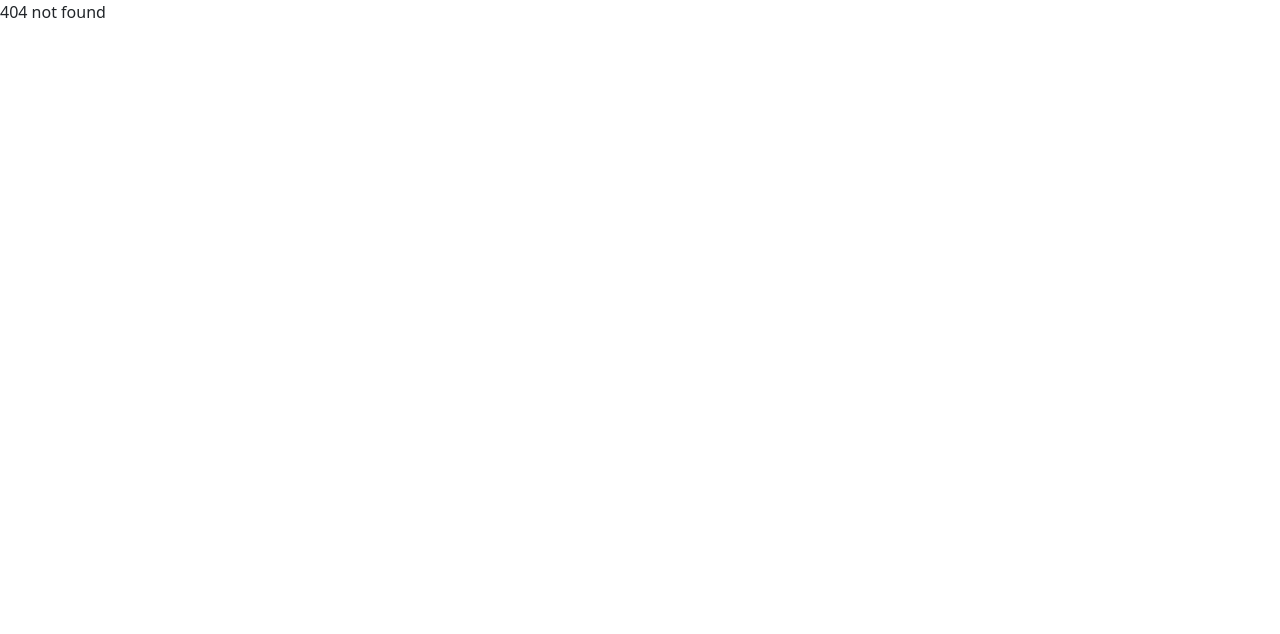
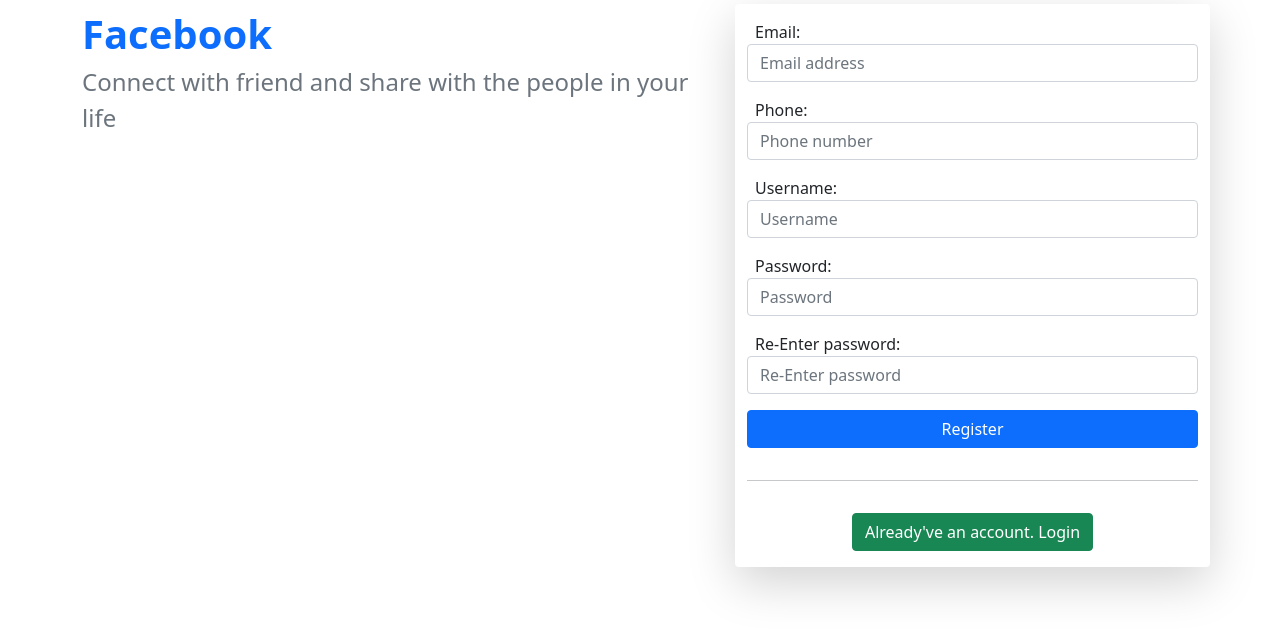
Before and after one commit to qtt153759/ManageUser_Frontend, a React (Create React App) app: page /register in a window 1280 px wide. Before the commit this address had no page. Shown: the top 634 px of the page. Built offline with nearby package versions, Linux system fonts and the light colour scheme.

Commit message:
Register only bootstrap

```diff
--- a/package.json
+++ b/package.json
@@ -6,6 +6,7 @@
     "@testing-library/jest-dom": "^5.16.2",
     "@testing-library/react": "^12.1.2",
     "@testing-library/user-event": "^13.5.0",
+    "axios": "0.25.0",
     "bootstrap": "5.1.3",
     "react": "^17.0.2",
     "react-dom": "^17.0.2",
--- a/src/App.js
+++ b/src/App.js
@@ -2,6 +2,7 @@ import "./App.scss";
 import Nav from "./components/Navigation/Nav";
 import { BrowserRouter as Router, Switch, Route, Link } from "react-router-dom";
 import Login from "./components/Login/Login";
+import Register from "./components/Register/Register";
 function App() {
     return (
         <Router>
@@ -16,6 +17,9 @@ function App() {
                     <Route path="/login">
                         <Login />
                     </Route>
+                    <Route path="/register">
+                        <Register />
+                    </Route>
                     <Route path="*">404 not found</Route>
                 </Switch>
             </div>
--- a/src/components/Login/Login.js
+++ b/src/components/Login/Login.js
@@ -1,5 +1,11 @@
 import React from "react";
+import { useHistory } from "react-router-dom";
 const Login = () => {
+    let history = useHistory();
+
+    const handleRegister = () => {
+        history.push("/register");
+    };
     return (
         <div className="login-container pt-5  bg-gradient-light min-vh-100">
             <div className="container">
@@ -37,7 +43,10 @@ const Login = () => {
                         <hr />
                         {/* div bọc ngoài để button fit content */}
                         <div className="text-center">
-                            <button className="btn btn-success">
+                            <button
+                                className="btn btn-success"
+                                onClick={() => handleRegister()}
+                            >
                                 Create new account
                             </button>
                         </div>
--- /dev/null
+++ b/src/components/Register/Register.js
@@ -0,0 +1,85 @@
+import React from "react";
+import { useHistory } from "react-router-dom";
+
+const Register = () => {
+    let history = useHistory();
+
+    const handleMoveToLogin = () => {
+        history.push("/login");
+    };
+    return (
+        <div className="register-container pt-3 pt-sm-1  bg-gradient-light min-vh-100">
+            <div className="container">
+                <div className="row px-3 px-sm-0">
+                    <div className="content-left d-none d-sm-block col-7">
+                        <div className="title fs-1 fw-bold text-primary">
+                            Facebook
+                        </div>
+                        <div className="detail fs-4 text-muted">
+                            Connect with friend and share with the people in
+                            your life
+                        </div>
+                    </div>
+                    <div className="content-right col-12 col-sm-5 d-flex flex-column gap-3 py-3 bg-white rounded shadow-lg ">
+                        <div className="title fs-1 fw-bold text-primary text-center d-sm-none">
+                            Facebook
+                        </div>
+                        <div className="form-group">
+                            <label className="ps-2">Email:</label>
+                            <input
+                                type="text"
+                                className="form-control"
+                                placeholder="Email address  "
+                            />
+                        </div>
+                        <div className="form-group">
+                            <label className="ps-2">Phone:</label>
+                            <input
+                                type="text"
+                                className="form-control"
+                                placeholder="Phone number"
+                            />
+                        </div>
+                        <div className="form-group">
+                            <label className="ps-2">Username:</label>
+                            <input
+                                type="text"
+                                className="form-control"
+                                placeholder="Username"
+                            />
+                        </div>
+                        <div className="form-group">
+                            <label className="ps-2">Password:</label>
+                            <input
+                                type="password"
+                                className="form-control"
+                                placeholder="Password"
+                            />
+                        </div>
+                        <div className="form-group">
+                            <label className="ps-2">Re-Enter password:</label>
+                            <input
+                                type="password"
+                                className="form-control"
+                                placeholder="Re-Enter password"
+                            />
+                        </div>
+                        <button className="btn btn-primary">Register</button>
+                        <hr />
+                        {/* div bọc ngoài để button fit content */}
+                        <div className="text-center">
+                            <button
+                                className="btn btn-success"
+                                onClick={() => handleMoveToLogin()}
+                            >
+                                Already've an account. Login
+                            </button>
+                        </div>
+                    </div>
+                </div>
+            </div>
+        </div>
+    );
+};
+
+export default Register;
```
Also changed, not shown: 1 other file (tests, documents, lock files or other folders).
